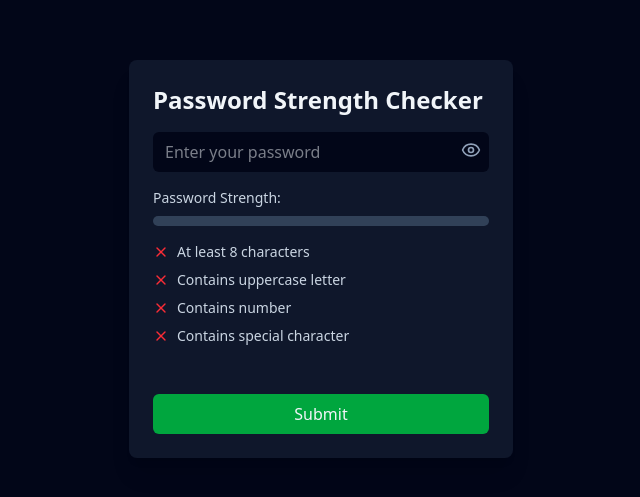
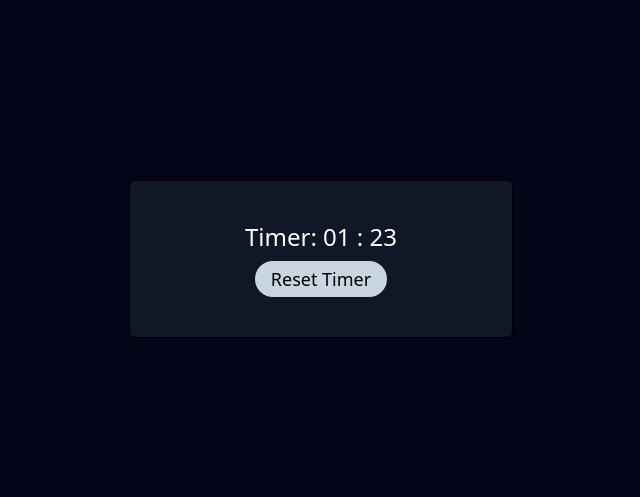
Before and after one commit to majidali129/react-coding-challenges, a React (Vite) app: page / in a window 1280 px wide. Shown: the part 141-638 px from the top of the page, without its empty margins (319-959 px from the left). Built offline with nearby package versions, Linux system fonts and the light colour scheme.

Commit message:
feat: countdown timer, reset timer, action on time end

```diff
--- a/src/App.tsx
+++ b/src/App.tsx
@@ -1,9 +1,10 @@
-import PasswordStrengthChecker from "./challenges/50 React Coding Puzzles/password-strength-checker/PasswordStrengthChecker";
+import CountDownTimer from "./challenges/50 React Coding Puzzles/countdown-timer/CountDownTimer";
 
 const App = () => {
   return (
     <div className="bg-slate-950 h-screen overflow-y-hidden">
-      <PasswordStrengthChecker />
+      <CountDownTimer />
+      {/* <PasswordStrengthChecker /> */}
       {/* <ColorPicker /> */}
       {/* <TodoList /> */}
       {/* <Counter /> */}
--- /dev/null
+++ b/src/challenges/50 React Coding Puzzles/countdown-timer/CountDownTimer.tsx
@@ -0,0 +1,72 @@
+import { useEffect, useState } from "react";
+
+const start = 90;
+const CountDownTimer = () => {
+  const [timer, setTimer] = useState(start);
+  const [response, setResponse] = useState<null | string>(null);
+  const [loading, setLoading] = useState(false);
+
+  const submitQuiz = () => {
+    return new Promise((resolve) => {
+      setTimeout(() => resolve("Quiz submitted"), 1500);
+    });
+  };
+
+  const handleTimerReset = () => {
+    setTimer(start);
+    setResponse("");
+    setLoading(false);
+  };
+
+  useEffect(() => {
+    console.log("Effect Runs");
+    const timerId = setInterval(() => {
+      setTimer((time) => {
+        if (time === 1) {
+          clearInterval(timerId);
+        }
+
+        return time > 0 ? time - 1 : 0;
+      });
+    }, 1000);
+
+    return () => clearInterval(timerId);
+  }, [timer]);
+
+  useEffect(() => {
+    const handleQuizSubmit = async () => {
+      setLoading(true);
+      const res = await submitQuiz();
+      setResponse(res as string);
+
+      setLoading(false);
+    };
+    if (timer === 0) handleQuizSubmit();
+  }, [timer]);
+  const minutes = Math.floor(timer / 60);
+  const seconds = Math.floor(timer % 60);
+
+  return (
+    <div className="min-h-screen flex items-center justify-center w-full">
+      <div className="border min-w-sm text-center space-y-2 bg-gray-900 py-10 rounded-md">
+        <p className="text-2xl text-white">
+          Timer: {minutes <= 9 ? `0${minutes}` : minutes} :{" "}
+          {seconds <= 9 ? `0${seconds}` : seconds}
+        </p>
+
+        {loading && <p className="text-sm text-white/50">Loading...</p>}
+        {response && !loading && (
+          <p className="text-2xl text-green-500">{response}</p>
+        )}
+        <button
+          onClick={handleTimerReset}
+          className="bg-slate-300 text-lg py-1 px-4 rounded-full"
+        >
+          Reset Timer
+        </button>
+      </div>
+    </div>
+  );
+};
+
+export default CountDownTimer;
--- a/src/main.tsx
+++ b/src/main.tsx
@@ -4,7 +4,7 @@ import App from "./App.tsx";
 import "./index.css";
 
 createRoot(document.getElementById("root")!).render(
-  <StrictMode>
-    <App />
-  </StrictMode>
+  // <StrictMode>
+  <App />
+  // </StrictMode>
 );
```
